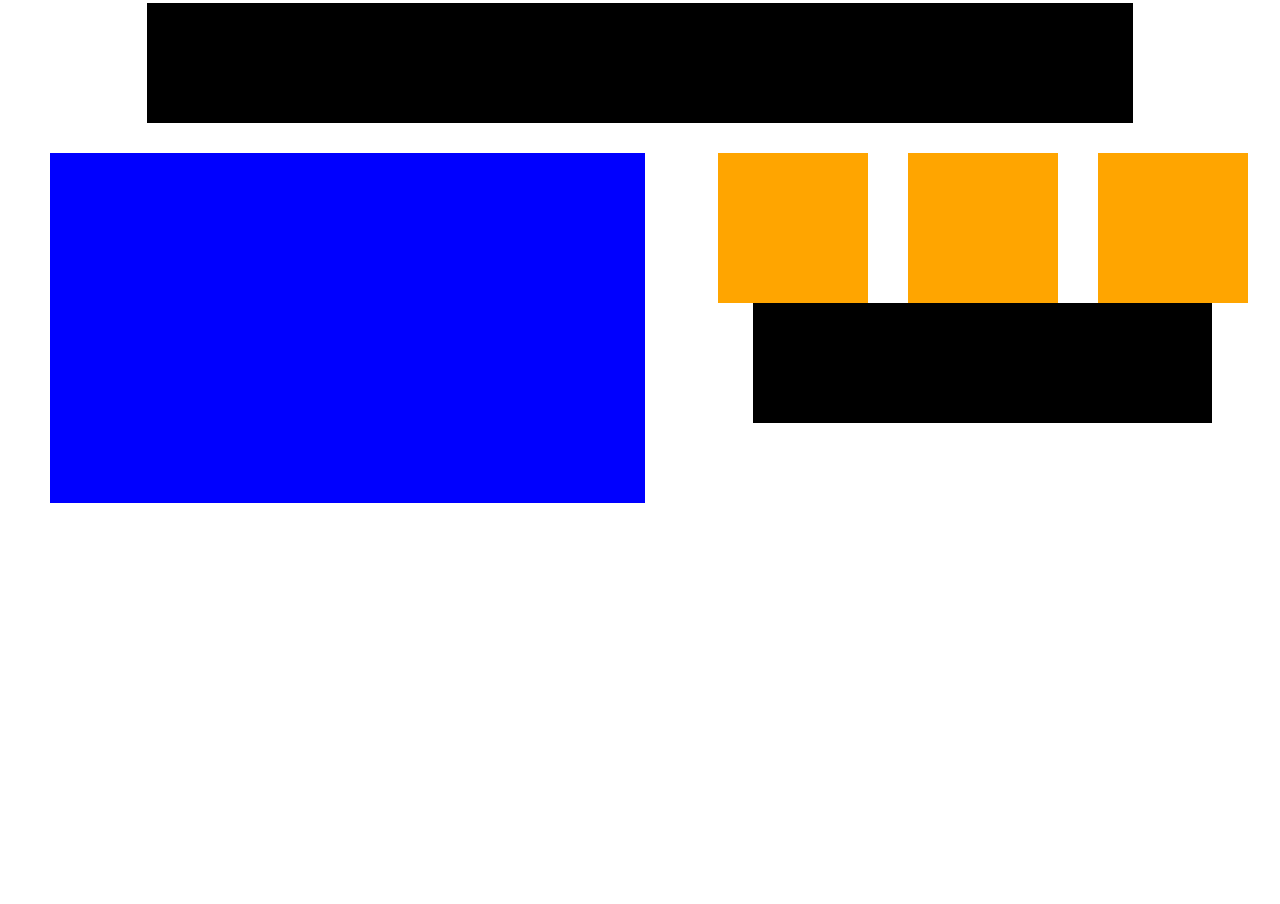
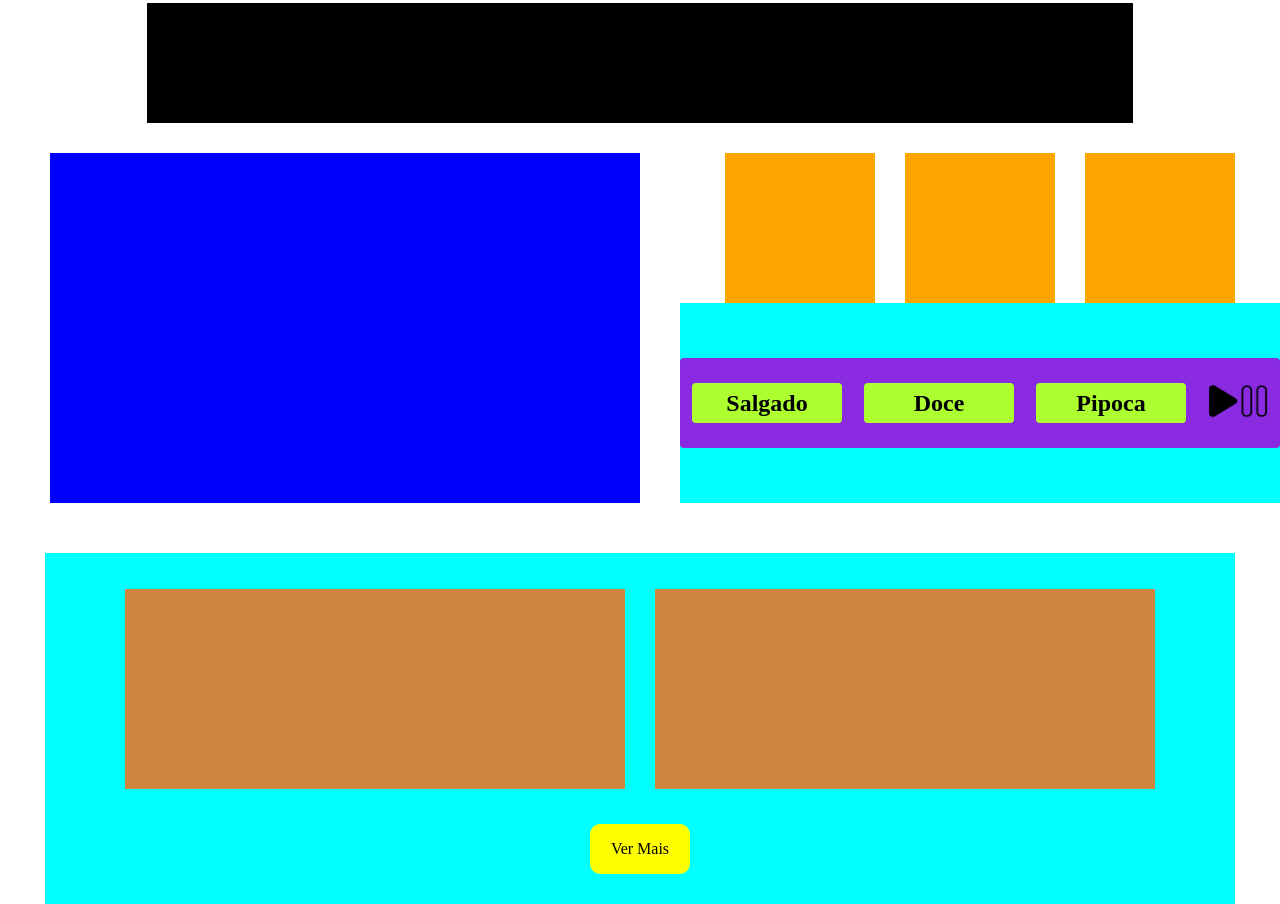
Before and after one commit to ItaloGVReis/sweetDreams, a website: page index.html in a window 1280 px wide. Shown: the part 611-1515 px from the top of the page. Before the commit the page ends 1164 px from the top, so only its background shows below. Drawn offline with Linux system fonts and the light colour scheme.

Commit message:
front da primeira pagina, quase todo

```diff
--- a/index.html
+++ b/index.html
@@ -63,8 +63,14 @@
                     </div>
                 </div>
 
-                    <div class="fita">
-                        <div class="fitao">
+                    <div class="buts">
+                        <div class="butaos">
+                            <div class="tipos" style="margin-left: 12px;"><h2>Salgado</h2></div>
+                            <div class="tipos"><h2>Doce</h2></div>
+                            <div class="tipos"><h2>Pipoca</h2></div>
+                            <div class="simb" style="margin-right: 12px;">
+                                <img src="simbolos/pausa.png" alt="simbolo de pausa e play">
+                            </div>
 
                         </div>
                     </div>
@@ -72,6 +78,35 @@
             </div>
 
         </div>
+        <div class="cardapao">
+            <div class="quadrado">
+                <div class="problema">
+
+                    <div class="comidas">
+
+                    </div>
+
+                    <div class="comidas">
+
+                    </div>
+                </div>
+
+                <div class="butico" id="verMais">
+                    Ver Mais
+                </div>
+
+                <div class="chato">
+                    <div class="comidasum">
+
+                    </div>
+                    <div class="comidasum">
+
+                    </div>
+                    <div class="comidasum"></div>
+                    <div class="comidasum"></div>
+                </div>
+            </div>
+        </div>
     </main>
 </body>
 <script src="script.js"></script>
--- /dev/null
+++ b/package.json
@@ -0,0 +1,6 @@
+{
+  "dependencies": {
+    "express": "^4.21.2",
+    "mysql": "^2.18.1"
+  }
+}
--- a/script.js
+++ b/script.js
@@ -0,0 +1,28 @@
+document.getElementById("verMais").addEventListener("click", function() {
+    var button = document.getElementById("verMais");
+    var comidasumElements = document.querySelectorAll(".comidasum");
+
+    if (button.innerText === "Ver Mais") {
+        // Mostra as divs comidasum com efeito
+        comidasumElements.forEach(function(element) {
+            element.style.display = "block"; // Primeiro, garantir que estejam no layout
+            setTimeout(function() {
+                element.classList.add("show"); // Depois, aplicar a classe de transição
+            }, 10); // Pequeno delay para acionar a transição
+        });
+        // Altera o texto do botão
+        button.innerText = "Ver Menos";
+        // Move o botão para o final da div quadrado
+        document.querySelector(".quadrado").appendChild(button);
+    } else {
+        // Oculta as divs comidasum com efeito
+        comidasumElements.forEach(function(element) {
+            element.classList.remove("show");
+            setTimeout(function() {
+                element.style.display = "none"; // Ocultar após a transição
+            }, 500); // Tempo para a transição terminar
+        });
+        // Altera o texto do botão
+        button.innerText = "Ver Mais";
+    }
+});
--- a/style.css
+++ b/style.css
@@ -78,7 +78,7 @@ body{
 
 .fotinha{
     display: flex;
-    gap: 40px;
+    gap: 30px;
     align-items: center;
     justify-content: center;
 }
@@ -91,5 +91,108 @@ body{
 .jeito{
     height: 350px;
     width: 600px;
-    gap: 30px;
+
 }
+
+.buts{
+    height: 200px;
+    width: 100%;
+    background-color: aqua;
+    display: flex;
+    align-items: center;
+    justify-content: center;
+}
+
+.butaos{
+    display: flex;
+    justify-content: space-between;
+    height: 90px;
+    width: 600px;
+    background-color: blueviolet;
+    align-items: center;
+    border-radius: 4px;
+
+}
+
+.tipos{
+    display: flex;
+    align-items: center;
+    justify-content: center;
+    height: 40px;
+    width: 150px;
+    background-color: greenyellow;
+    cursor: pointer;
+    border-radius: 4px;
+}
+.simb img{
+    height: 50px;
+    width: 60px;
+
+}
+.cardapao{
+    display: flex;
+    width: 100%;
+    height: auto;
+
+    justify-content: center;
+}
+
+.quadrado {
+    display: flex;
+    flex-wrap: wrap;
+    align-items: center;
+    justify-content: center;
+    width: 93%;
+    height: auto;
+    background-color: aqua;
+}
+
+.comidas {
+    margin: 3% 10px; /* Adicionado margens para espaçamento adequado */
+    height: 200px;
+    width: 500px;
+    background-color: peru;
+}
+
+.comidasum {
+    display: none;
+    margin: 3% 10px; /* Mesma margem das divs comidas */
+    height: 200px;
+    width: 500px;
+    background-color: peru;
+    opacity: 0; /* Inicialmente invisível */
+    transition: opacity 0.5s ease-in-out; /* Animação de transição */
+}
+
+.comidasum.show {
+    display: block;
+    opacity: 1; /* Visível com transição */
+}
+
+.butico {
+    display: flex;
+    align-items: center;
+    justify-content: center;
+    width: 100px;
+    height: 50px;
+    background-color: yellow;
+    border-radius: 10px;
+    cursor: pointer;
+    margin-bottom: 30px; /* Ajustado para espaçamento adequado */
+}
+
+.problema {
+    display: flex;
+    align-items: center;
+    justify-content: center;
+    gap: 10px;
+    width: 100%;
+}
+
+.chato {
+    display: flex;
+    flex-wrap: wrap;
+    justify-content: center;
+    align-items: center;
+    gap: 10px;
+}
```
Also changed, not shown: simbolos/pausa.png (added), 1 other file.
